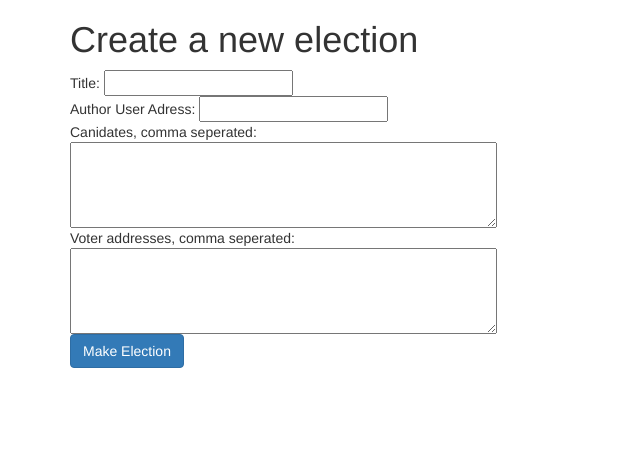
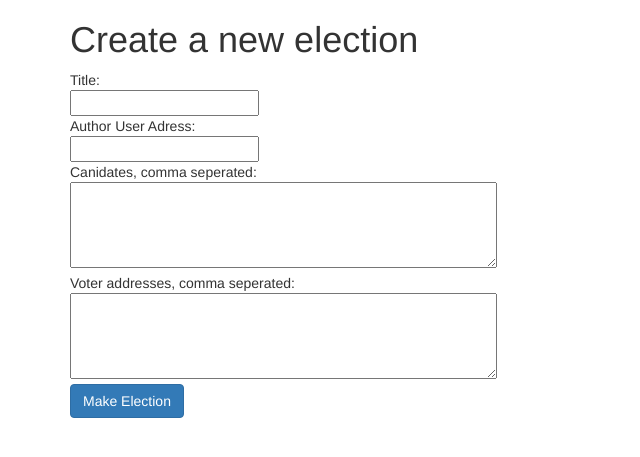
Before and after one commit to zujko/Ether-Vote-Flask, a Flask app: page /newElection in a window 1280 px wide. Shown: the top 457 px of the page, without its empty margins (0-640 px from the left). Run offline with Flask 2, Linux system fonts and the light colour scheme; parts of the project's set-up code (start-up, migrations or seed data) failed here and were passed over; some libraries are stand-ins or nearby versions.

Commit message:
cleaned up the pages a bit

```diff
--- a/static/newElection.js
+++ b/static/newElection.js
@@ -10,9 +10,12 @@ function makeElection()
         contentType: "application/json; charset=utf-8",
         dataType: "json",
         success:function(data) {
-            console.log(data);
             $("#showMessage").empty();
             $("#showMessage").append(data);
+        },
+        error:function(data) {
+            $("#showMessage").empty();
+            $("#showMessage").append("error creating election");
         }
     });
 
--- a/templates/newElection.html
+++ b/templates/newElection.html
@@ -8,25 +8,29 @@
 
     <body class="container">
       <h1>Create a new election</h1>
-        <div style='display:block'>
+        <form>
             Title:
+            <br>
             <input type="text" id="titleText"></input>
-        </div>
-        <div style='display:block'>
+            <br>
+
             Author User Adress:
+            <br>
             <input type="text" id="userAddressText"/>
-        </div>
-        <div style='display:block'>
+            <br>
+
             Canidates, comma seperated:
-        </div>
-        <textarea id="canidateList" style='display:block' rows="4" cols="50"></textarea>
-        <div style='display:block'>
-            Voter addresses, comma seperated:
-        </div>
-        <textarea id="voterList" style='display:block' rows="4" cols="50"></textarea>
-      <a id="makeElectionButton" href="#" onclick="makeElection()"
-      class="btn btn-primary">Make Election</a>
+            <br>
 
+            <textarea id="canidateList" rows="4" cols="50"></textarea>
+            <br>
+                Voter addresses, comma seperated:
+            <br>
+            <textarea id="voterList" rows="4" cols="50"></textarea>
+            <br>
+            <a id="makeElectionButton" href="#" onclick="makeElection()"
+            class="btn btn-primary">Make Election</a>
+        </form>
       <p id='showMessage'>
       </p>
 
```
